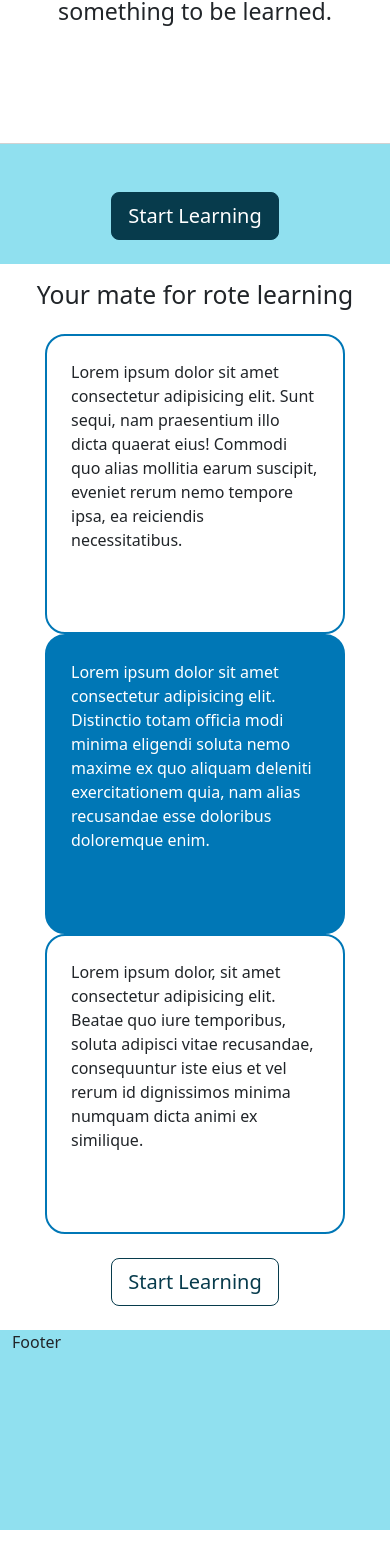
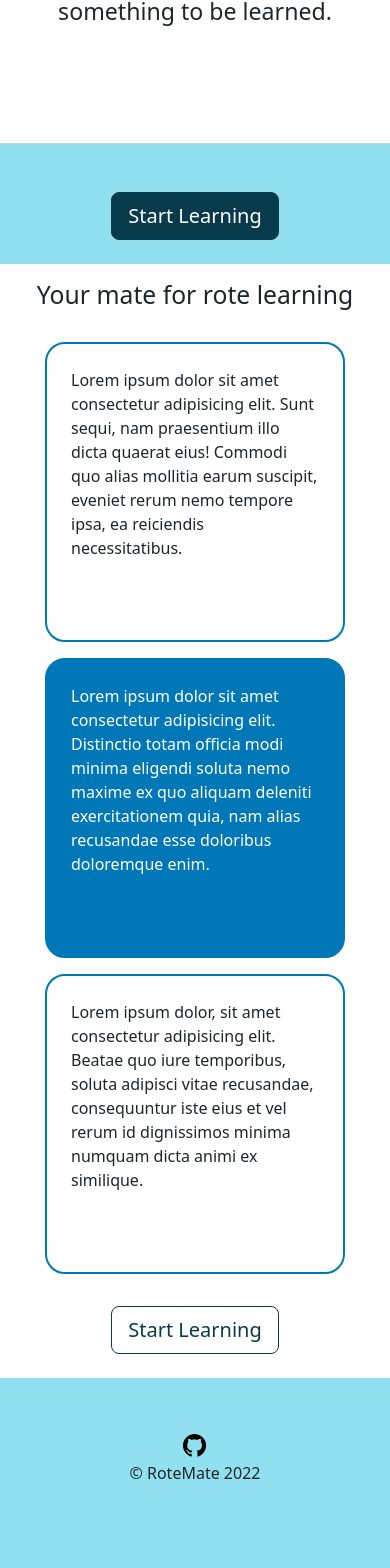
Before and after one commit to georgezeng0/social_study_app, a React (Create React App) app in the folder app/: page / in a window 390 px wide. Shown: the part 381-1949 px from the top of the page. Before the commit the page ends 1911 px from the top, so only its background shows below. Built offline with nearby package versions, Linux system fonts and the light colour scheme.

Commit message:
Landing page responsive work

```diff
--- a/app/src/index.scss
+++ b/app/src/index.scss
@@ -20,6 +20,12 @@
 
   --black: #0a0a0a;
   --white:  #ffffff;
+
+  --bp-sm: 576px;
+  --bp-md: 768px;
+  --bp-lg:992px;
+  --bp-xl:1200px;
+  --bp-xxl: 1400px;
 }
 
 body {
--- a/app/src/routes/Landing.js
+++ b/app/src/routes/Landing.js
@@ -2,6 +2,8 @@ import React from 'react'
 import { useNavigate } from 'react-router-dom'
 import styled from 'styled-components'
 import { FlashcardLanding } from '../components'
+import { BsGithub } from 'react-icons/bs'
+import breakpoints from '../utils/breakpoints'
 
 const Landing = () => {
   const navigate= useNavigate()
@@ -30,14 +32,14 @@ const Landing = () => {
         <h2 className='py-3'>Your mate for rote learning</h2>
 
         <div className='container feature-container'>
-          <div className="row d-flex justify-content-center">
-            <div className="col-md feature-item">
+          <div className="feature-container-row row d-flex justify-content-center">
+            <div className="col-md feature-item my-2 my-md-0 mx-md-2">
               Lorem ipsum dolor sit amet consectetur adipisicing elit. Sunt sequi, nam praesentium illo dicta quaerat eius! Commodi quo alias mollitia earum suscipit, eveniet rerum nemo tempore ipsa, ea reiciendis necessitatibus.
             </div>
-            <div className="col-md feature-item middle-item">
+            <div className="col-md feature-item middle-item my-2 my-md-0 mx-md-2">
               Lorem ipsum dolor sit amet consectetur adipisicing elit. Distinctio totam officia modi minima eligendi soluta nemo maxime ex quo aliquam deleniti exercitationem quia, nam alias recusandae esse doloribus doloremque enim.
             </div>
-            <div className="col-md feature-item">
+            <div className="col-md feature-item my-2 my-md-0 mx-md-2">
               Lorem ipsum dolor, sit amet consectetur adipisicing elit. Beatae quo iure temporibus, soluta adipisci vitae recusandae, consequuntur iste eius et vel rerum id dignissimos minima numquam dicta animi ex similique.
             </div>
           </div>
@@ -46,8 +48,11 @@ const Landing = () => {
           onClick={()=>navigate('/flashcards')}
         >Start Learning</button>
       </div>
-      <footer className="container-fluid">
-        Footer
+      <footer className="container-fluid text-center py-5 d-flex flex-column">
+        <a href="https://github.com/georgezeng0/social_study_app" target="_blank"
+          className='fs-3 github-icon'
+        ><BsGithub /></a>
+        © RoteMate 2022
       </footer>
 
     </Wrapper>
@@ -67,11 +72,15 @@ background-color: white;
   height: 300px;
   width: 500px;
 }
-.landing-info-container{
+/* .landing-info-container{
 
-}
+} */
 .feature-container{
   height: auto;
+  transition: all 0.5s;
+  @media (max-width: ${breakpoints.md}){
+    transition: none;
+  }
 }
 .feature-item{
   border-radius: 20px;
@@ -80,7 +89,6 @@ background-color: white;
   max-width: 300px;
   min-height: 300px;
   border: 2px solid var(--primary-4);
-  margin: 0 5px;
 }
 .middle-item{
   background-color: var(--primary-4);
@@ -90,6 +98,9 @@ footer{
   height: 200px;
   background-color: var(--primary-2)
 }
+footer a {
+  color: black;
+}
 `
 
 export default Landing
--- /dev/null
+++ b/app/src/utils/breakpoints.js
@@ -0,0 +1,7 @@
+export default {
+    sm: "576px",
+    md: "768px",
+    lg: "992px",
+    xl: "1200px",
+    xxl: "1400px",
+}
```
